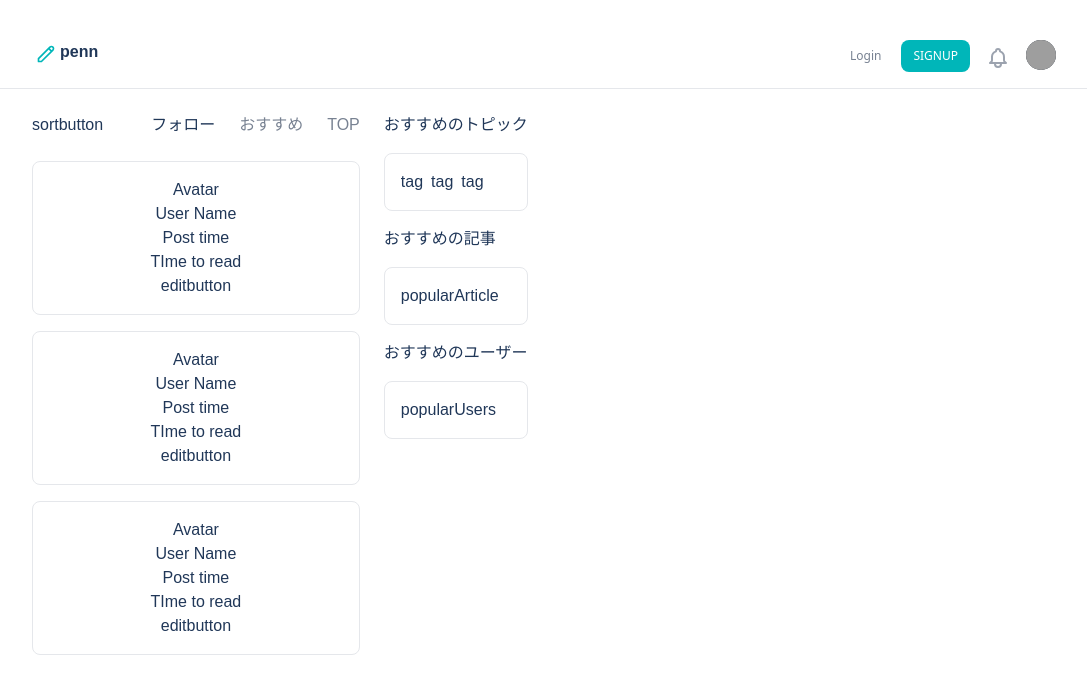
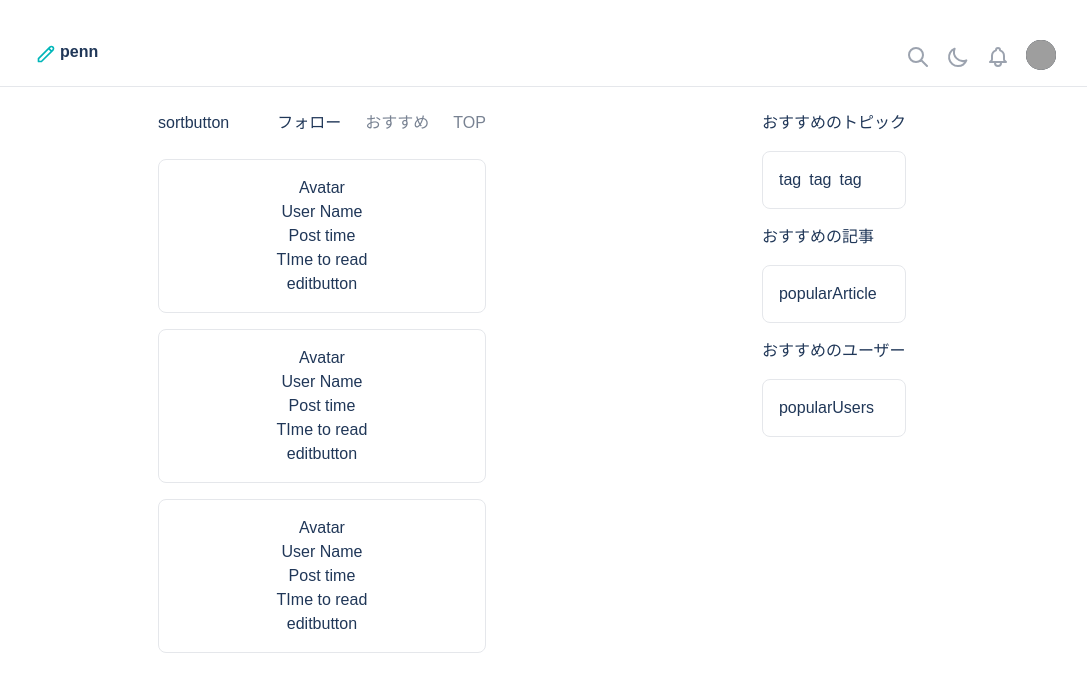
Before and after one commit to hirooutdoor/penn, a Next.js app: page / in a window 1280 px wide. Shown: the top 694 px of the page, without its empty margins (96-1183 px from the left). Built offline with nearby package versions, Linux system fonts and the light colour scheme; grey boxes are pictures that could not be loaded.

Commit message:
style: Add space between and conditional render#8

```diff
--- a/src/components/templates/Header.tsx
+++ b/src/components/templates/Header.tsx
@@ -1,9 +1,11 @@
 import Image from 'next/image';
-import React, { VFC } from 'react';
+import React, { useState } from 'react';
 
 interface Props {}
 
 export const Header = (props: Props) => {
+  const [isLoggedIn, setIsLoggedIn] = useState(true);
+
   return (
     <div className='container border-b flex justify-between gap-8 py-4 my-2 sm:my-6'>
       <div className='flex'>
@@ -24,15 +26,63 @@ export const Header = (props: Props) => {
         <p className='text-penn-dark font-Ubuntu font-bold'>penn</p>
       </div>
       <div className='flex gap-4'>
-        <button type='button' className='text-penn-gray p-1 text-xs rounded-md'>
-          Login
+        {isLoggedIn ? (
+          <>
+            {/* Search */}
+            <button type='button' className='text-gray-400 hover:text-penn-green pt-1'>
+              <span className='sr-only'>Search</span>
+              <svg
+                xmlns='http://www.w3.org/2000/svg'
+                className='h-6 w-6'
+                fill='none'
+                viewBox='0 0 24 24'
+                stroke='currentColor'
+              >
+                <path
+                  strokeLinecap='round'
+                  strokeLinejoin='round'
+                  strokeWidth={2}
+                  d='M21 21l-6-6m2-5a7 7 0 11-14 0 7 7 0 0114 0z'
+                />
+              </svg>
             </button>
-        <button
-          type='button'
-          className='text-white bg-penn-green py-2 px-3 text-xs rounded-lg uppercase'
+
+            {/* Dark Mode */}
+            <button type='button' className='text-gray-400 hover:text-penn-green pt-1'>
+              <span className='sr-only'>Switch Dark Mode</span>
+              {/* Moon Icon */}
+              <svg
+                xmlns='http://www.w3.org/2000/svg'
+                className='h-6 w-6'
+                fill='none'
+                viewBox='0 0 24 24'
+                stroke='currentColor'
               >
-          Signup
+                <path
+                  strokeLinecap='round'
+                  strokeLinejoin='round'
+                  strokeWidth='2'
+                  d='M20.354 15.354A9 9 0 018.646 3.646 9.003 9.003 0 0012 21a9.003 9.003 0 008.354-5.646z'
+                />
+              </svg>
+              {/* Sun Icon */}
+              {/* <svg
+                xmlns='http://www.w3.org/2000/svg'
+                className='h-6 w-6'
+                fill='none'
+                viewBox='0 0 24 24'
+                stroke='currentColor'
+              >
+                <path
+                  strokeLinecap='round'
+                  strokeLinejoin='round'
+                  strokeWidth={2}
+                  d='M12 3v1m0 16v1m9-9h-1M4 12H3m15.364 6.364l-.707-.707M6.343 6.343l-.707-.707m12.728 0l-.707.707M6.343 17.657l-.707.707M16 12a4 4 0 11-8 0 4 4 0 018 0z'
+                />
+              </svg> */}
             </button>
+
+            {/* Notifications */}
             <button type='button' className='text-gray-400 hover:text-penn-green pt-1'>
               <span className='sr-only'>View notifications</span>
               <svg
@@ -51,8 +101,9 @@ export const Header = (props: Props) => {
                 />
               </svg>
             </button>
+
+            {/* Avatar Image */}
             <div className='relative'>
-          <div>
               <button
                 type='button'
                 className='max-w-xs bg-gray-800 rounded-full flex items-center text-sm focus:outline-none focus:ring-2 focus:ring-offset-2 focus:ring-offset-penn-green focus:ring-white'
@@ -70,7 +121,23 @@ export const Header = (props: Props) => {
                 />
               </button>
             </div>
-        </div>
+          </>
+        ) : (
+          <>
+          {/* Login Button*/}
+            <button type='button' className='text-penn-gray p-1 text-xs rounded-md'>
+              Login
+            </button>
+
+            {/* Signup Button */}
+            <button
+              type='button'
+              className='text-white bg-penn-green py-2 px-3 text-xs rounded-lg uppercase'
+            >
+              Signup
+            </button>
+          </>
+        )}
       </div>
     </div>
   );
--- a/src/pages/index.tsx
+++ b/src/pages/index.tsx
@@ -9,6 +9,9 @@ import { Header } from 'src/components/templates/Header';
 import { SideWidget } from 'src/components/templates/SideWidget';
 
 const Home: NextPage = () => {
+
+
+
   return (
     <>
       <Head>
@@ -19,7 +22,7 @@ const Home: NextPage = () => {
 
       <Header />
       <div className='container font-Poppins text-penn-dark'>
-        <main className='flex '>
+        <main className='flex justify-around'>
           <div className='flex flex-col'>
             <ArticleFilter />
             <Feed />
--- a/src/styles/globals.css
+++ b/src/styles/globals.css
@@ -661,35 +661,14 @@ video {
 .max-w-xs {
 	max-width: 20rem;
 }
-.flex-auto {
-	flex: 1 1 auto;
-}
-.flex-1 {
-	flex: 1 1 0%;
-}
-.flex-none {
-	flex: none;
-}
-.flex-initial {
-	flex: 0 1 auto;
-}
 .flex-row {
 	flex-direction: row;
 }
 .flex-col {
 	flex-direction: column;
 }
-.items-start {
-	align-items: flex-start;
-}
 .items-center {
 	align-items: center;
-}
-.justify-start {
-	justify-content: flex-start;
-}
-.justify-end {
-	justify-content: flex-end;
 }
 .justify-center {
 	justify-content: center;
@@ -720,17 +699,14 @@ video {
 .gap-y-4 {
 	row-gap: 1rem;
 }
-.justify-self-auto {
-	justify-self: auto;
-}
 .rounded-lg {
 	border-radius: 0.5rem;
 }
+.rounded-full {
+	border-radius: 9999px;
+}
 .rounded-md {
 	border-radius: 0.375rem;
-}
-.rounded-full {
-	border-radius: 9999px;
 }
 .border {
 	border-width: 1px;
@@ -738,13 +714,13 @@ video {
 .border-b {
 	border-bottom-width: 1px;
 }
+.bg-gray-800 {
+	--tw-bg-opacity: 1;
+	background-color: rgba(31, 41, 55, var(--tw-bg-opacity));
+}
 .bg-penn-green {
 	--tw-bg-opacity: 1;
 	background-color: rgba(0, 182, 185, var(--tw-bg-opacity));
-}
-.bg-gray-800 {
-	--tw-bg-opacity: 1;
-	background-color: rgba(31, 41, 55, var(--tw-bg-opacity));
 }
 .bg-gradient-to-r {
 	background-image: linear-gradient(to right, var(--tw-gradient-stops));
@@ -803,13 +779,13 @@ video {
 	font-size: 1.5rem;
 	line-height: 2rem;
 }
+.text-sm {
+	font-size: 0.875rem;
+	line-height: 1.25rem;
+}
 .text-xs {
 	font-size: 0.75rem;
 	line-height: 1rem;
-}
-.text-sm {
-	font-size: 0.875rem;
-	line-height: 1.25rem;
 }
 .font-extrabold {
 	font-weight: 800;
@@ -835,13 +811,13 @@ video {
 	--tw-text-opacity: 1;
 	color: rgba(0, 182, 185, var(--tw-text-opacity));
 }
+.text-gray-400 {
+	--tw-text-opacity: 1;
+	color: rgba(156, 163, 175, var(--tw-text-opacity));
+}
 .text-white {
 	--tw-text-opacity: 1;
 	color: rgba(255, 255, 255, var(--tw-text-opacity));
-}
-.text-gray-400 {
-	--tw-text-opacity: 1;
-	color: rgba(156, 163, 175, var(--tw-text-opacity));
 }
 .hover\:text-penn-green:hover {
 	--tw-text-opacity: 1;
```
Lines whose indentation alone changed are shown as unchanged.
